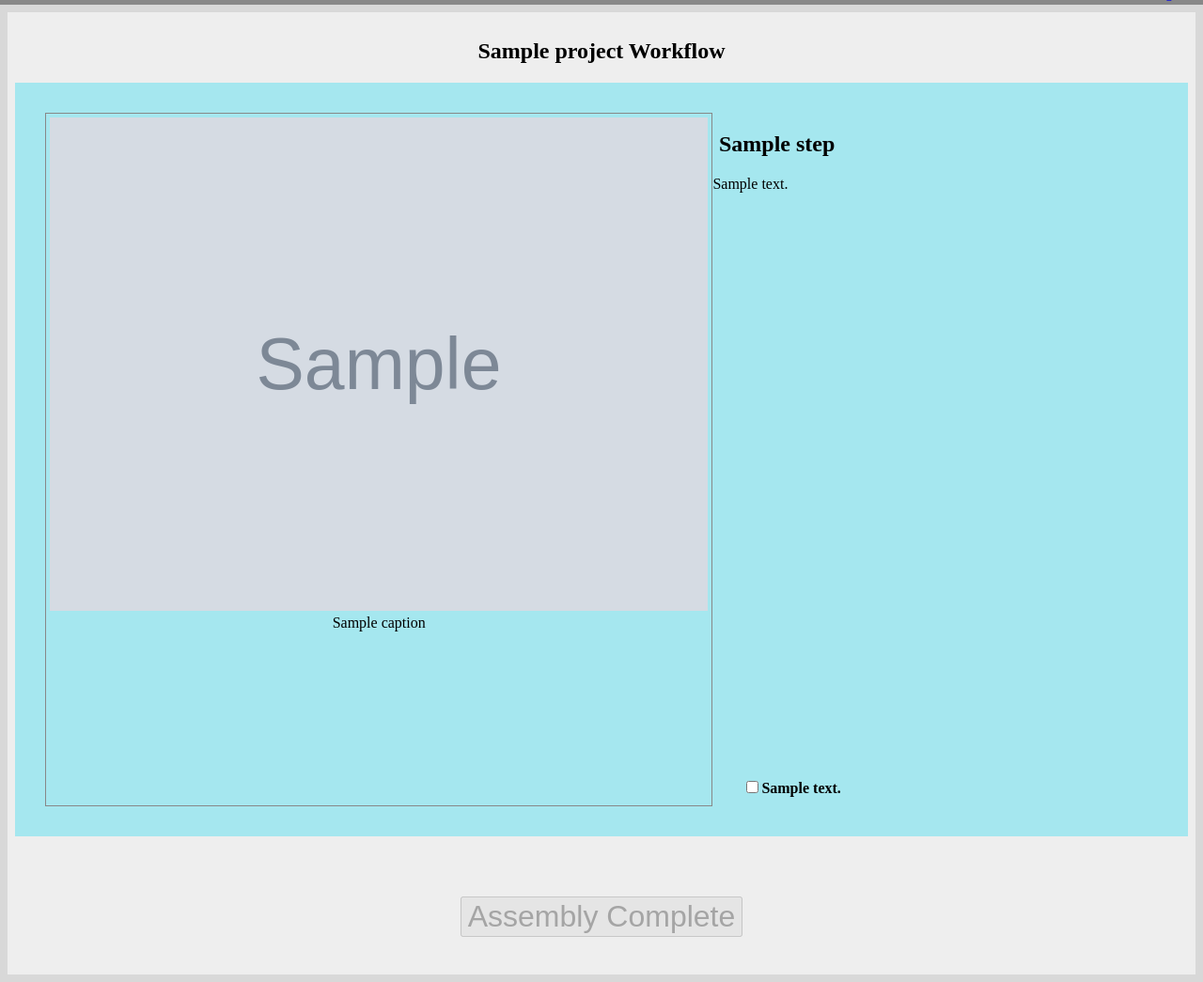
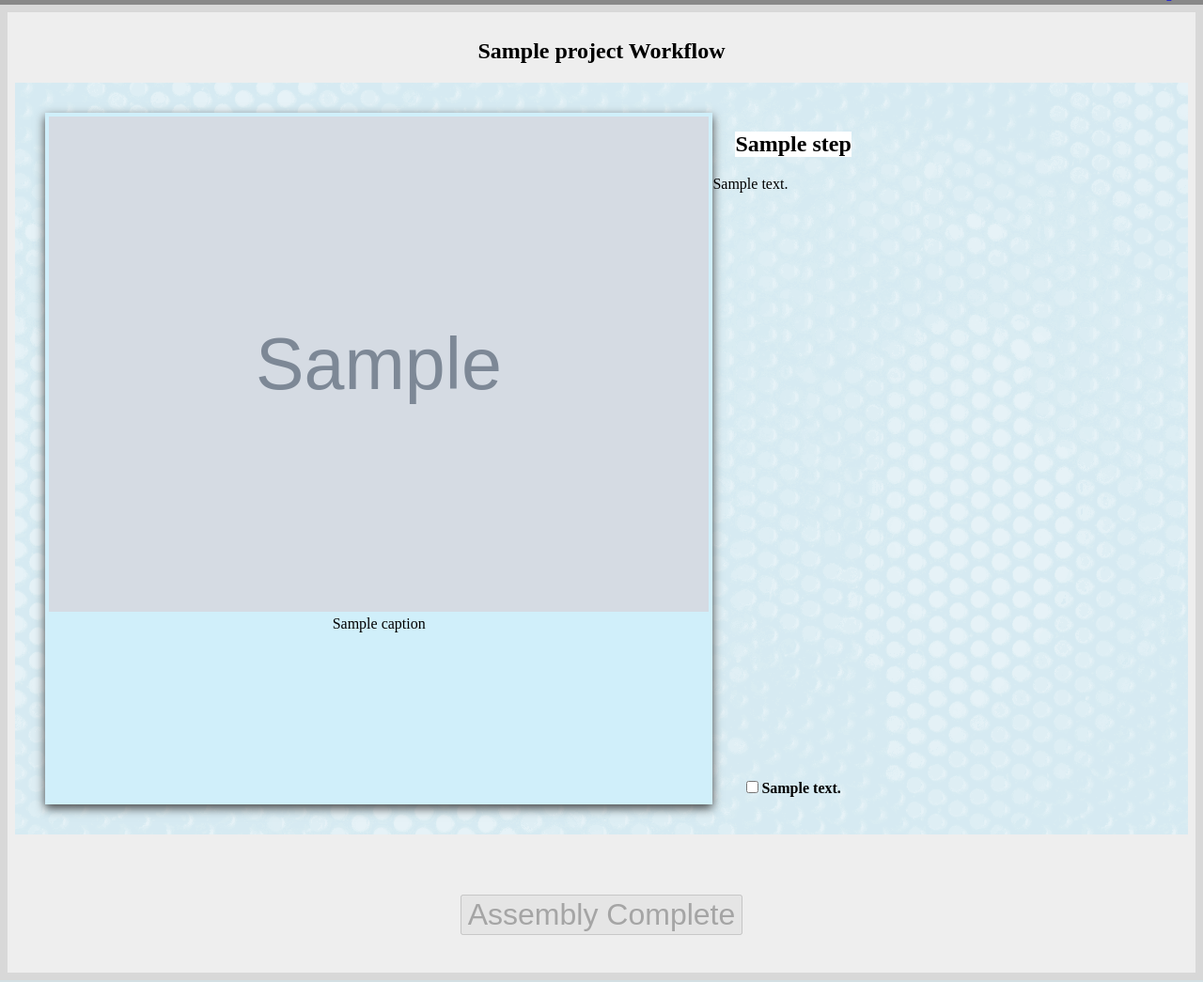
Before and after one commit to alephobjects/ohai-kit, a Django app: template ohai_kit/templates/ohai_kit/workflow.html in a window 1280 px wide. Shown: the part 89-1134 px from the top of the page at 94% size. Run offline with Django 3.2, Linux system fonts and the light colour scheme; the template is opened without the code that fills it: most values are stand-ins (such as "Sample title", 1, 10 or a date in 2020); grey boxes marked "Sample" are stand-in pictures.

Commit message:
stylistic improvements to worksteps

```diff
--- a/ohai_kit/static/ohai_kit/workflow.css
+++ b/ohai_kit/static/ohai_kit/workflow.css
@@ -63,6 +63,7 @@
     position: relative;
     margin: 0px;
     padding: 32px;
+    background-image: url("bg_texture.png");
 }
 .step_layout {
     display: table;
@@ -73,7 +74,7 @@
     display: table-cell;
     width: 60%;
     vertical-align: top;
-    border: 1px solid #888;
+    box-shadow: 0px 4px 10px #444;
 }
 
 .step_layout {
@@ -87,6 +88,13 @@
     width: 100%;
     overflow-y: scroll;
 }
+.active_step.evens .picture_layout {
+    background-color: #d0effa;
+}
+.active_step.odds .picture_layout {
+    background-color: #d7ffbf;
+}
+
 .picture_row {
     display: table-row;
 }
@@ -114,16 +122,23 @@
 .text_top {
     display: table-cell;
 }
+.text_top>h2:first-child {
+    display: block;
+    background-color: white;
+    margin-left: 1em;
+    text-align: center;
+}
+
 .text_bottom {
     display: table-cell;
     vertical-align: bottom;
 }
 
 .evens {
-    background-color: #a5e7ef;
+    background-color: #b6dae7;*/
 }
 .odds {
-    background-color: #8db7cd;
+    background-color: #c2f2a5;*/
 }
 
 .completed_step {
```
Also changed, not shown: ohai_kit/static/ohai_kit/bg_texture.png (added), 1 other file.
